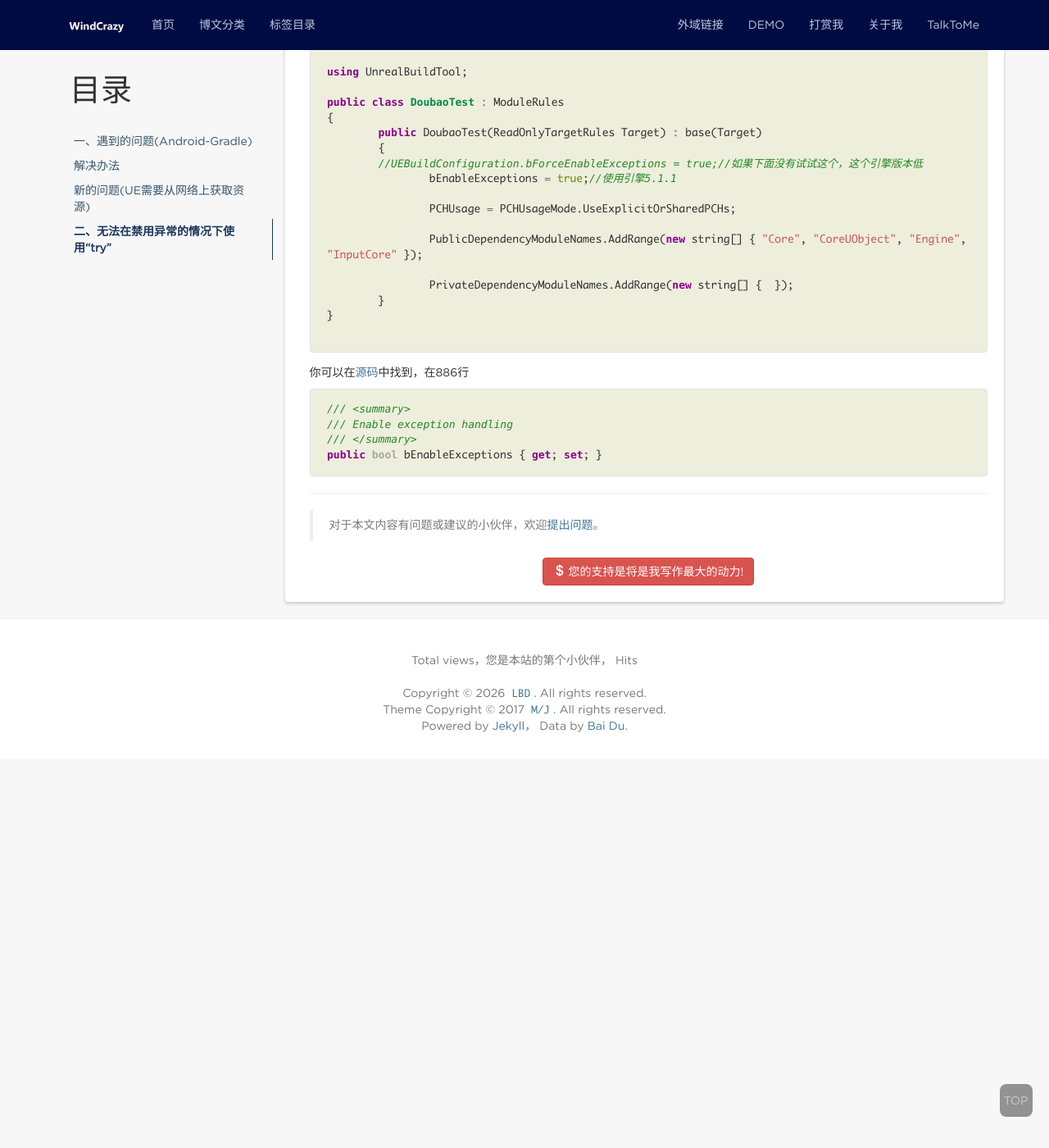
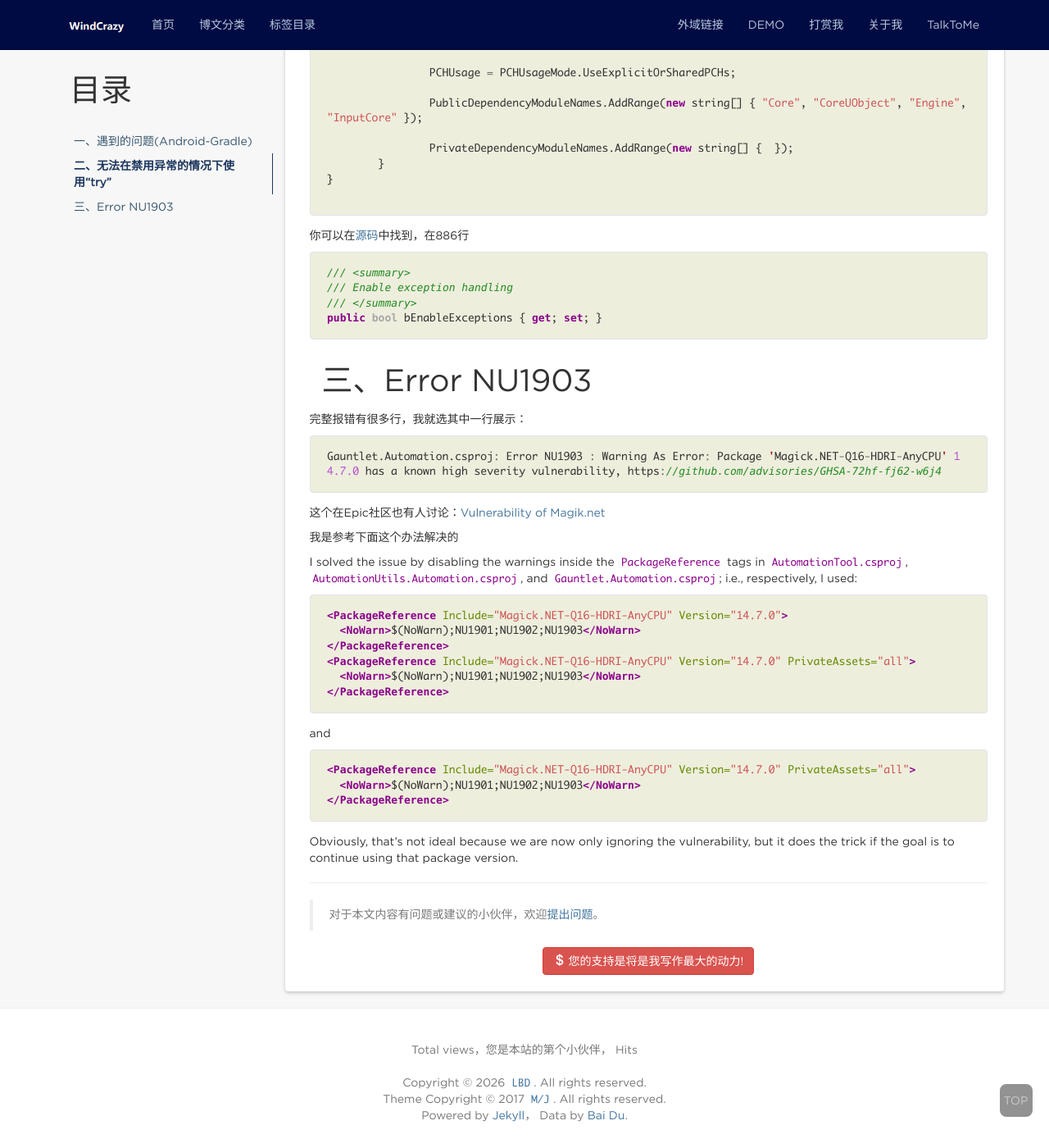
Before and after one commit to windcrazy123/windcrazy123.github.io, a Jekyll site: the page built from _posts/UE/Miscellaneous/2024-7-4-BuildFailed&Solution.md, in a window 1280 px wide and 1400 px high, scrolled down 7137 px. Shown: the whole window at 82% size. Built offline with Jekyll 4.4.1, drawn with Linux system fonts in a browser that asks for light colours; nearby versions of some CDN libraries; comment, search, counter and statistics services are not loaded.

Commit message:
error nu1903

````diff
--- a/_posts/UE/Miscellaneous/2024-7-4-BuildFailed&Solution.md
+++ b/_posts/UE/Miscellaneous/2024-7-4-BuildFailed&Solution.md
@@ -75,7 +75,7 @@ SDKAPILevel=matchndk
 NDKAPILevel=latest
 ```
 
-# 解决办法
+## 解决办法
 
 在报错中看到了
 
@@ -87,7 +87,7 @@ NDKAPILevel=latest
 
 **解决办法：**
 
-## 一：下载并安装Java11
+### 一：下载并安装Java11
 
 从[Oracle官方网站](https://www.oracle.com/java/technologies/downloads/#java11-windows)下载Java11并安装。
 
@@ -97,7 +97,7 @@ NDKAPILevel=latest
 
 > 如果还不会请看(也有配置环境变量的步骤)：[jdk11 下载与安装（非常详细，一步不落！！！）](https://javaziliao.com/post/931.html)
 
-## 二：配置环境变量
+### 二：配置环境变量
 
 配置环境变量是为了让操作系统能够找到Java 11的安装路径。
 
@@ -106,7 +106,7 @@ NDKAPILevel=latest
 3. 点击新建，输入刚才安装Java11的位置里面的bin文件夹的位置，例如：`C:\Program Files\Java\jdk-11\bin`（默认路径）
 4. 点击确定。
 
-## 三：配置Android Studio(可能不需要，但我还是配置了)
+### 三：配置Android Studio(可能不需要，但我还是配置了)
 
 告诉Android Studio使用Java 11作为默认的Java版本，每个人由于Android Studio版本不同可能不一样。
 
@@ -151,9 +151,9 @@ A problem occurred configuring root project 'app'.
          > Read timed out
 ```
 
-# 新的问题(UE需要从网络上获取资源)
+## 新的问题(UE需要从网络上获取资源)
 
-## 一、Could not get resource 'https://repo.maven.apache.org/maven2/...'
+### 一、Could not get resource 'https://repo.maven.apache.org/maven2/...'
 
 配置成功后，出现了新的报错:
 
@@ -197,7 +197,7 @@ allprojects {
 
 如果安装失败请点击[跳转](#jump)
 
-## 二、Exception in thread "main" java.net.ConnectException: Connection timed out: connect
+### 二、Exception in thread "main" java.net.ConnectException: Connection timed out: connect
 
 > 参考：[Flutter新建项目运行报错Exception in thread "main" java.net.ConnectException: Connection timed out: connect](https://www.cnblogs.com/chorkiu/p/14767567.html)
 
@@ -241,7 +241,7 @@ Exception: Gradle task assembleDebug failed with exit code 1
 
 有两个方法
 
-### 1、方法一
+#### 1、方法一
 
 这个是[lipengzha](https://ue5wiki.com/wiki/6eed44f8/)作者提供的(我试了，没用)
 
@@ -253,7 +253,7 @@ C:\Users\lipengzha\.gradle\wrapper\dists\gradle-5.4.1-all\3221gyojl5jsh0helicew7
 
 然后创建一个环境变量 `ANDROID_HOME` 指向该路径即可。
 
-### 2、方法二
+#### 2、方法二
 
 仍然是下载对应版本的gradle压缩包，这个压缩包放在哪里都可以无需解压。
 
@@ -331,3 +331,36 @@ public class DoubaoTest : ModuleRules
 /// </summary>
 public bool bEnableExceptions { get; set; }
 ```
+
+# 三、Error NU1903
+
+完整报错有很多行，我就选其中一行展示：
+
+```cpp
+Gauntlet.Automation.csproj: Error NU1903 : Warning As Error: Package 'Magick.NET-Q16-HDRI-AnyCPU' 14.7.0 has a known high severity vulnerability, https://github.com/advisories/GHSA-72hf-fj62-w6j4
+```
+
+这个在Epic社区也有人讨论：[Vulnerability of Magik.net](https://forums.unrealengine.com/t/vulnerability-of-magik-net/2650266)
+
+我是参考下面这个办法解决的
+
+I solved the issue by disabling the warnings inside the `PackageReference` tags in `AutomationTool.csproj`, `AutomationUtils.Automation.csproj`, and `Gauntlet.Automation.csproj`; i.e., respectively, I used:
+
+```xml
+<PackageReference Include="Magick.NET-Q16-HDRI-AnyCPU" Version="14.7.0">
+  <NoWarn>$(NoWarn);NU1901;NU1902;NU1903</NoWarn>
+</PackageReference>
+<PackageReference Include="Magick.NET-Q16-HDRI-AnyCPU" Version="14.7.0" PrivateAssets="all">
+  <NoWarn>$(NoWarn);NU1901;NU1902;NU1903</NoWarn>
+</PackageReference>
+```
+
+and
+
+```xml
+<PackageReference Include="Magick.NET-Q16-HDRI-AnyCPU" Version="14.7.0" PrivateAssets="all">
+  <NoWarn>$(NoWarn);NU1901;NU1902;NU1903</NoWarn>
+</PackageReference>
+```
+
+Obviously, that’s not ideal because we are now only ignoring the vulnerability, but it does the trick if the goal is to continue using that package version.
````
